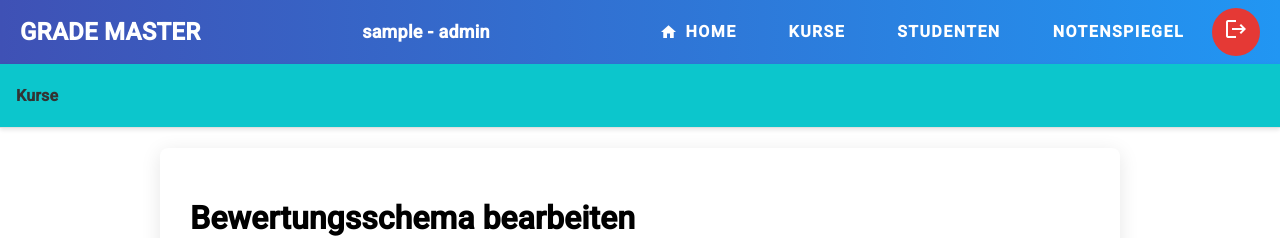
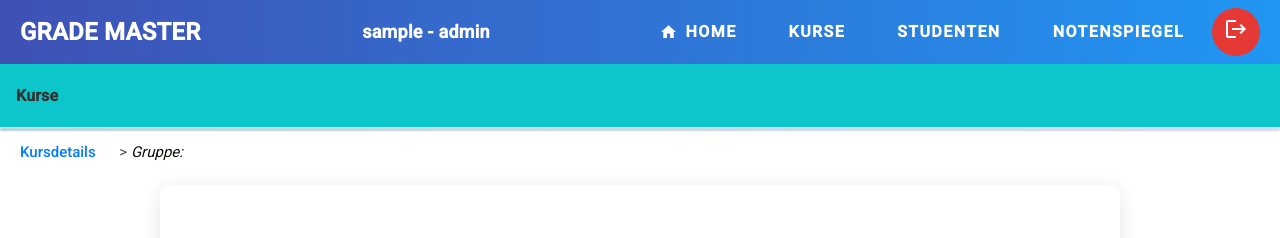
Before and after one commit to RanaB38/HSAA_GradeMaster_Gruppe2-main, an Angular app in the folder HSAA_GradeMaster_TeamName-main/grade-master-ui/: page /courses/1/bewertungsschema in a window 1280 px wide. Shown: the top 238 px of the page. Built offline with nearby package versions, Linux system fonts and the light colour scheme; no server answers; sample sign-in values are in the browser's storage.

Commit message:
Breadcrumbs Gruppe

```diff
--- a/HSAA_GradeMaster_TeamName-main/grade-master-ui/src/app/views/course/bewertungsschema-edit/bewertungsschema-edit.component.html
+++ b/HSAA_GradeMaster_TeamName-main/grade-master-ui/src/app/views/course/bewertungsschema-edit/bewertungsschema-edit.component.html
@@ -1,5 +1,11 @@
+<nav class="breadcrumbs">
+  <a [routerLink]="['/courses/1/details']">Kursdetails</a>  >
+  <span>Gruppe: {{ (group$|async)?.name }}</span>
+</nav>
+
 <div class="container">
   <h1>Bewertungsschema bearbeiten</h1>
+
 
   <!-- Tabelle für das Schema -->
   <table>
--- a/HSAA_GradeMaster_TeamName-main/grade-master-ui/src/app/views/course/bewertungsschema-edit/bewertungsschema-edit.component.scss
+++ b/HSAA_GradeMaster_TeamName-main/grade-master-ui/src/app/views/course/bewertungsschema-edit/bewertungsschema-edit.component.scss
@@ -1,3 +1,39 @@
+.breadcrumbs {
+  margin-bottom: 24px;
+  font-size: 15px;
+  font-family: 'Roboto', sans-serif;
+  color: #4a4a4a;
+
+  a {
+    margin: 10px;
+    padding: 10px;
+    color: #007bff;
+    text-decoration: none;
+    font-weight: 500;
+    transition: color 0.3s ease, text-shadow 0.3s ease;
+
+    &:hover {
+      color: #0056b3;
+      text-shadow: 0 0 5px rgba(0, 86, 179, 0.3);
+      text-decoration: underline;
+    }
+  }
+
+  span {
+    color: #0d1308;
+    font-style: italic;
+  }
+
+  &::before {
+    content: '';
+    display: block;
+    height: 3px;
+    background: linear-gradient(90deg, #bdd8d8, #d7ddf1);
+    border-radius: 2px;
+    margin-bottom: 12px;
+  }
+}
+
 .container {
   max-width: 900px;
   margin: 20px auto;
--- a/HSAA_GradeMaster_TeamName-main/grade-master-ui/src/app/views/course/bewertungsschema-edit/bewertungsschema-edit.component.ts
+++ b/HSAA_GradeMaster_TeamName-main/grade-master-ui/src/app/views/course/bewertungsschema-edit/bewertungsschema-edit.component.ts
@@ -1,12 +1,13 @@
 import { Component } from '@angular/core';
 import { HttpClient } from '@angular/common/http';
-import { ActivatedRoute, Router } from '@angular/router';
+import {ActivatedRoute, Router, RouterLink} from '@angular/router';
 import { MatFormField } from "@angular/material/form-field";
 import { FormsModule } from "@angular/forms";
 import { CommonModule } from '@angular/common';
 import { MatButtonModule } from "@angular/material/button";
 import { MatInputModule } from "@angular/material/input";
 import { AuthService } from "../../../../lib/provider-services/auth.service";
+import {Observable} from "rxjs";
 
 /**
  * Component zum Bearbeiten des Bewertungsschemas eines Kurses.
@@ -23,7 +24,8 @@ import { AuthService } from "../../../../lib/provider-services/auth.service";
     FormsModule,
     CommonModule,
     MatButtonModule,
-    MatInputModule
+    MatInputModule,
+    RouterLink
   ],
   styleUrls: ['./bewertungsschema-edit.component.scss']
 })
@@ -62,7 +64,8 @@ export class BewertungsschemaEditComponent {
     this.courseId = +this.route.snapshot.paramMap.get('courseId')!;
     this.loadSchema();
   }
-
+  group$!: Observable<any>; // Observable für Gruppendaten
+  courseName!: string; // Name des Kurses
   /**
    * Lädt das Bewertungsschema für den angegebenen Kurs.
    *
```
